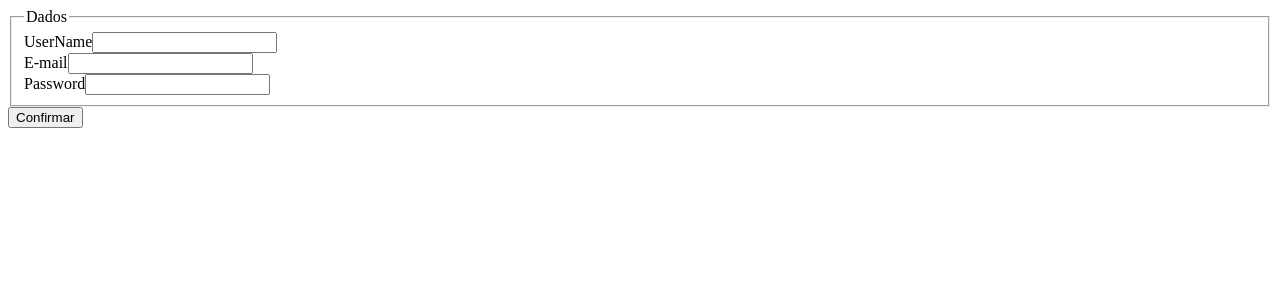
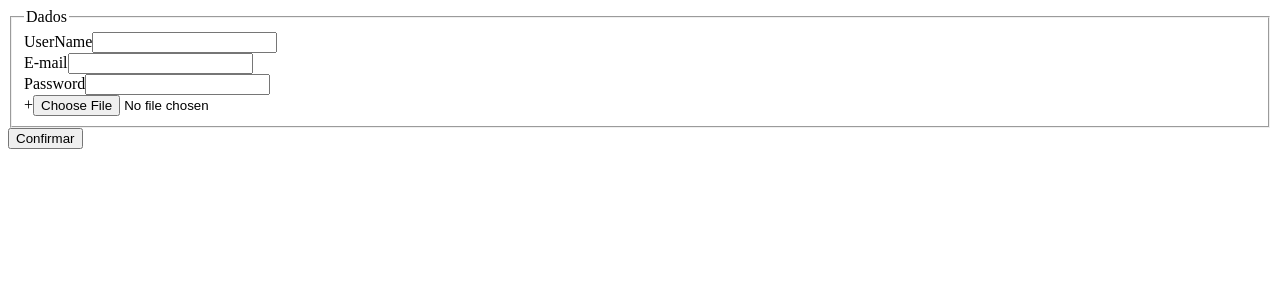
Before and after one commit to MatheusF99/Usher-front, a React (Create React App) app: page /user/create in a window 1280 px wide. Shown: the top 300 px of the page. Built offline with nearby package versions, Linux system fonts and the light colour scheme.

Commit message:
project update image

```diff
--- a/src/pages/CreateUserPage/index.tsx
+++ b/src/pages/CreateUserPage/index.tsx
@@ -1,4 +1,4 @@
-import React, {FormEvent, useState} from 'react'
+import React, {ChangeEvent, FormEvent, useState} from 'react'
 
 
 
@@ -8,6 +8,8 @@ function CreateUserPage() {
   const [name, setName] = useState('')
   const [email, setEmail] = useState('')
   const [password, setPassword] = useState('')
+  const [images, setImages] = useState<File[]>([])
+  const [prevImg, setPrevImg] = useState<string[]>([])
 
   function handleSubmit(event: FormEvent){
     event.preventDefault()
@@ -19,6 +21,23 @@ function CreateUserPage() {
         password
       }
     );
+
+  }
+
+  function handleSelectImages(event: ChangeEvent<HTMLInputElement>){
+    if(!event.target.files){
+      return;
+    }
+
+    const selectedImages = Array.from(event.target.files)
+
+    setImages(selectedImages)
+
+    const selectedImgPrev = selectedImages.map(image =>{
+      return URL.createObjectURL(image)
+    })
+
+    setPrevImg(selectedImgPrev)
 
   }
 
@@ -55,6 +74,20 @@ function CreateUserPage() {
             />
           </div>
 
+          <div className="image-contiener">
+            {
+              prevImg.map(image =>{
+                return (
+                  <img key={image} src={image} alt={name}/>
+                )
+              })
+            }
+            <label htmlFor="image">
+              +
+            </label>
+            <input onChange={handleSelectImages} type="file" id= "image"/>
+          </div>
+
         </fieldset>
 
         <button className="confirm-button" type="submit">
```
